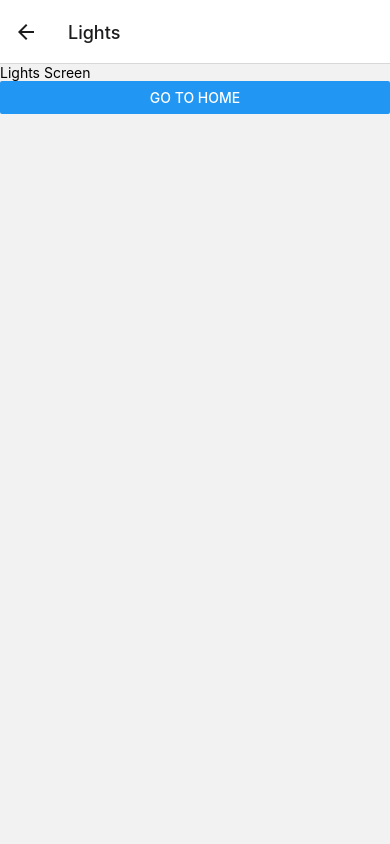
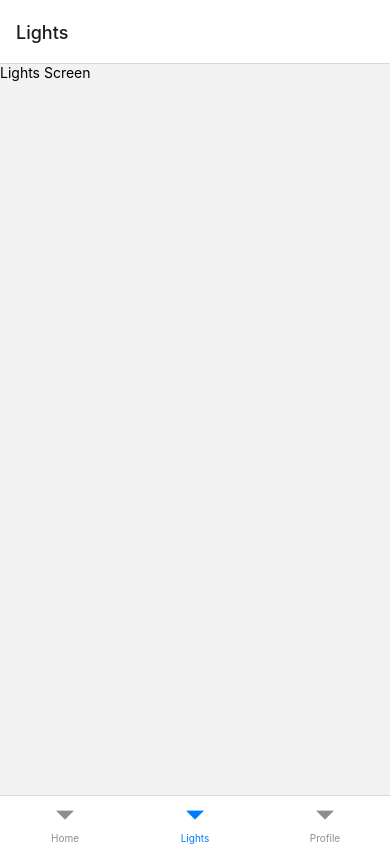
Before and after one commit to MaquinaTech/smartHome, a React Native app in the folder FrontEnd/: screen /Lights in a window 390 px wide. Built offline with nearby package versions, Linux system fonts and the light colour scheme.

Commit message:
create simple navigation

```diff
--- a/FrontEnd/App.js
+++ b/FrontEnd/App.js
@@ -1,30 +1,15 @@
-import { StatusBar } from 'expo-status-bar';
-import { StyleSheet, Text, View } from 'react-native';
+import * as React from 'react';
+import { Button, View, Text } from 'react-native';
+import { createStackNavigator } from '@react-navigation/stack';
 import { NavigationContainer } from '@react-navigation/native';
-import { createStackNavigator } from '@react-navigation/stack';
-import HomeScreen from './components/HomeScreen';
-import LightsScreen from './components/LightsScreen';
-import ProfileScreen from './components/ProfileScreen';
+import MainMenu from './navigation/MainMenu';
 
 const Stack = createStackNavigator();
 
 export default function App() {
   return (
     <NavigationContainer>
-      <Stack.Navigator>
-        <Stack.Screen name="Home" component={HomeScreen} />
-        <Stack.Screen name="Lights" component={LightsScreen} />
-        <Stack.Screen name="Profile" component={ProfileScreen} />
-      </Stack.Navigator>
+      <MainMenu />
     </NavigationContainer>
   );
 }
-
-const styles = StyleSheet.create({
-  container: {
-    flex: 1,
-    backgroundColor: '#fff',
-    alignItems: 'center',
-    justifyContent: 'center',
-  },
-});
--- /dev/null
+++ b/FrontEnd/navigation/MainMenu.js
@@ -0,0 +1,18 @@
+import React from "react";
+import { createBottomTabNavigator } from "@react-navigation/bottom-tabs";
+import LightsScreen from "../screens/LightsScreen";
+import HomeScreen from "../screens/HomeScreen";
+import ProfileScreen from "../screens/ProfileScreen";
+const Tab = createBottomTabNavigator();
+
+const TabNavigator = () => {
+  return (
+    <Tab.Navigator>
+      <Tab.Screen name="Home" component={HomeScreen} />
+      <Tab.Screen name="Lights" component={LightsScreen} />
+      <Tab.Screen name="Profile" component={ProfileScreen} />
+    </Tab.Navigator>
+  );
+};
+
+export default TabNavigator;
--- a/FrontEnd/components/HomeScreen.js
+++ b/FrontEnd/screens/HomeScreen.js
@@ -4,11 +4,8 @@ import { View, Text, Button } from 'react-native';
 function HomeScreen({ navigation }) {
   return (
     <View>
-      <Text>Home Screen</Text>
-      <Button
-        title="Go to Lights"
-        onPress={() => navigation.navigate('Lights')}
-      />
+      <Text>HOME</Text>
+
     </View>
   );
 }
--- a/FrontEnd/components/LightsScreen.js
+++ b/FrontEnd/screens/LightsScreen.js
@@ -5,10 +5,6 @@ function LightsScreen({ navigation }) {
   return (
     <View>
       <Text>Lights Screen</Text>
-      <Button
-        title="Go to Home"
-        onPress={() => navigation.navigate('Home')}
-      />
     </View>
   );
 }
--- a/FrontEnd/components/ProfileScreen.js
+++ b/FrontEnd/screens/ProfileScreen.js
@@ -5,10 +5,6 @@ function ProfileScreen({ navigation }) {
   return (
     <View>
       <Text>Profile Screen</Text>
-      <Button
-        title="Go to Home"
-        onPress={() => navigation.navigate('Home')}
-      />
     </View>
   );
 }
```
